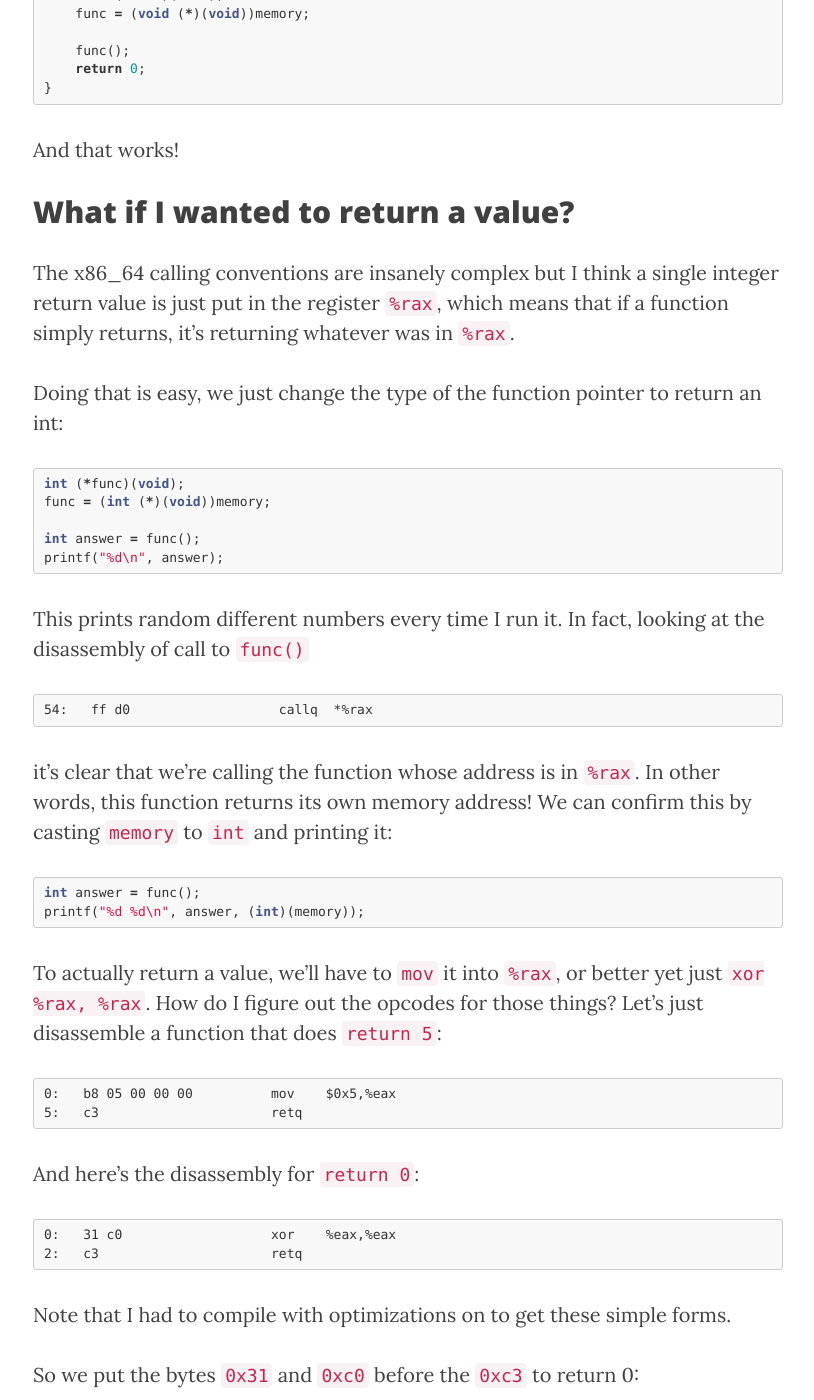
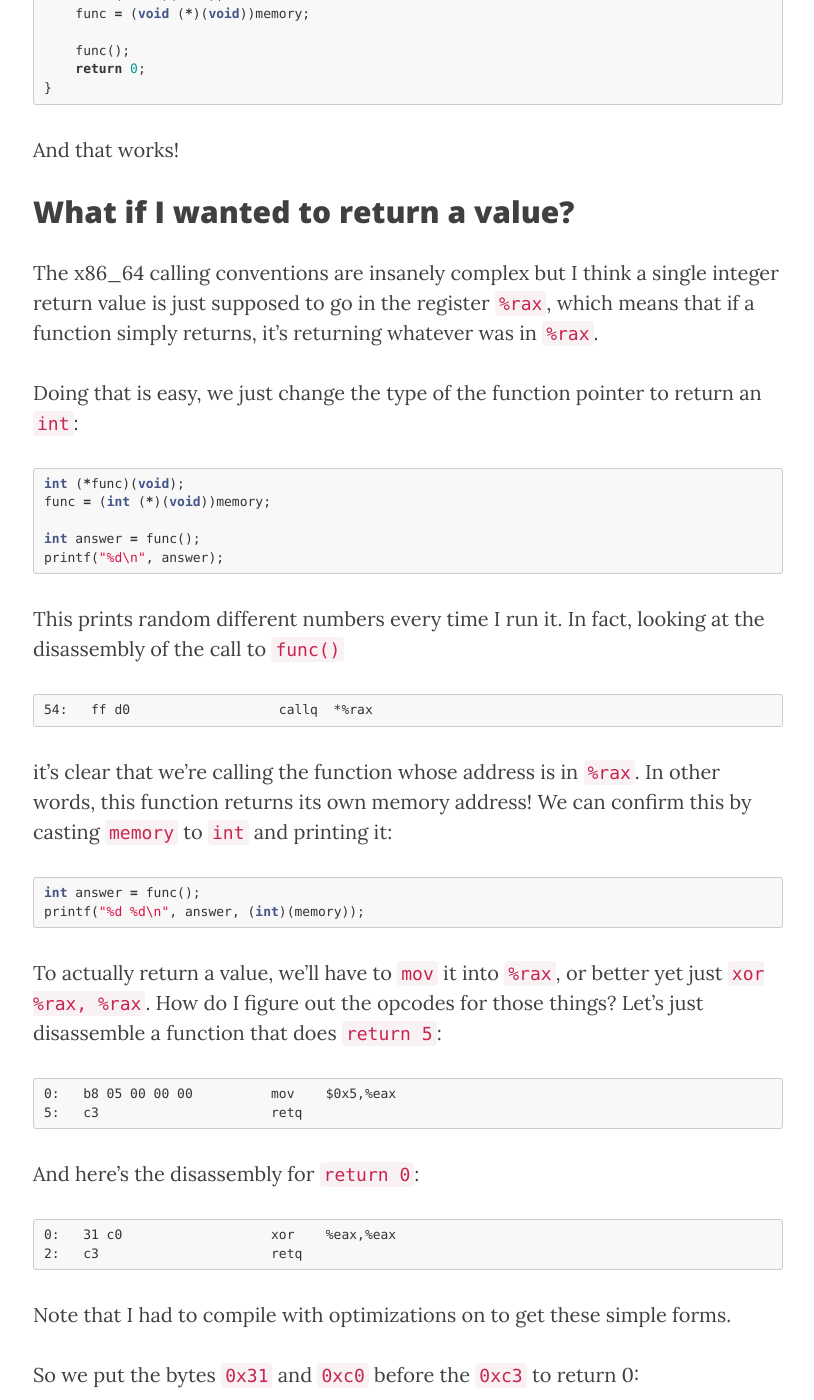
Before and after one commit to kshitijl/kshitijl.github.io, a Jekyll site: the page built from _posts/2016-03-07-jit.markdown, in a window 1280 px wide and 1400 px high, scrolled down 3675 px. Shown: the whole window, without its empty margins (232-1046 px from the left). Built offline with Jekyll 4.4.1, drawn with Linux system fonts in a browser that asks for light colours; nearby versions of some CDN libraries; some of the changed text lies outside the part shown.

Commit message:
Fix typos and formatting

```diff
--- a/_posts/2016-03-07-jit.markdown
+++ b/_posts/2016-03-07-jit.markdown
@@ -162,12 +162,12 @@ And that works!
 ## What if I wanted to return a value?
 
 The x86_64 calling conventions are insanely complex but I think a
-single integer return value is just put in the register `%rax`, which
-means that if a function simply returns, it's returning whatever was
-in `%rax`.
+single integer return value is just supposed to go in the register
+`%rax`, which means that if a function simply returns, it's returning
+whatever was in `%rax`.
 
 Doing that is easy, we just change the type of the function pointer to
-return an int:
+return an `int`:
 
 {% highlight c %}
 
@@ -180,7 +180,7 @@ printf("%d\n", answer);
 {% endhighlight %}
 
 This prints random different numbers every time I run it. In fact,
-looking at the disassembly of call to `func()`
+looking at the disassembly of the call to `func()`
 
     54:   ff d0                   callq  *%rax
 
@@ -323,7 +323,8 @@ int i = 0;
 m[i++] = 0x89;
 m[i++] = 0xf8; // mov edi,eax
 
-//a:   83 c0 0a                add    $0xa,%eax
+//a:   83 c0 0a add    $0xa,%eax
+
 m[i++] = 0x83;
 m[i++] = 0xc0;
 m[i++] = 0x0a;
```
Also changed, not shown: other parts of _posts/2016-03-07-jit.markdown (+7 -4 lines).
